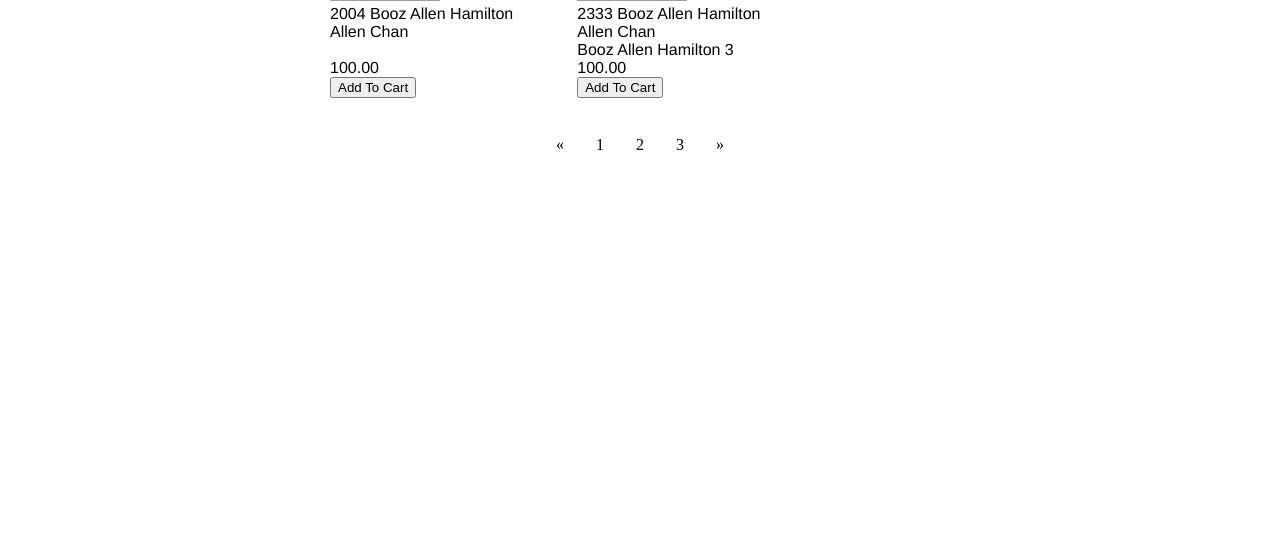
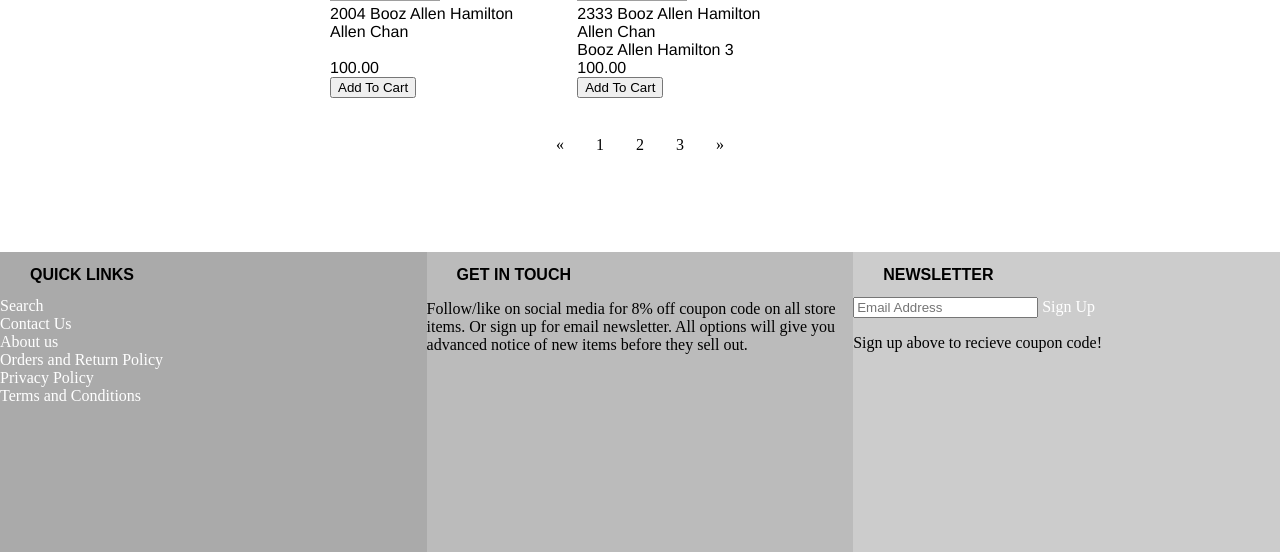
Before and after one commit to allenchan3/Card-Project, a Django app: page /sellwax/ in a window 1280 px wide. Shown: the part 1709-2261 px from the top of the page. Before the commit the page ends 1859 px from the top, so only its background shows below. Run offline with Django 3.2, Linux system fonts and the light colour scheme; data comes from the database, SQL or seed files in the repository; grey boxes are pictures that could not be loaded.

Commit message:
bottom header

```diff
--- a/cardproject/pages/static/pages/style.css
+++ b/cardproject/pages/static/pages/style.css
@@ -115,3 +115,19 @@
 
   /* Add a grey background color on mouse-over */
   .pagination a:hover:not(.active) {background-color: #ddd;}
+
+
+  /* Create three equal columns that floats next to each other */
+.column {
+    float: left;
+    width: 33.33%;
+    height: 300px; /* Should be removed. Only for demonstration */
+    text-align: left;
+  }
+
+  /* Clear floats after the columns */
+  .row:after {
+    content: "";
+    display: table;
+    clear: both;
+  }
--- a/cardproject/pages/templates/pages/sellwax.html
+++ b/cardproject/pages/templates/pages/sellwax.html
@@ -68,6 +68,32 @@
                         <a href="#">&raquo;</a>
                         </div>
 
+                        <br>
+                        <br>
+                        <br>
+                        <br>
+                        <br>
+                        <div class="row">
+                        <div class="column" style="background-color:#aaa;">
+                            <h2>QUICK LINKS</h2>
+                            <a href="#">Search</a><br>
+                            <a href="#">Contact Us</a><br>
+                            <a href="#">About us</a><br>
+                            <a href="#">Orders and Return Policy</a><br>
+                            <a href="#">Privacy Policy</a><br>
+                            <a href="#">Terms and Conditions</a>
+                        </div>
+                        <div class="column" style="background-color:#bbb;">
+                            <h2>GET IN TOUCH</h2>
+                            <p>Follow/like on social media for 8% off coupon code on all store items. Or sign up for email newsletter. All options will give you advanced notice of new items before they sell out.
+                            </p>
+                        </div>
+                        <div class="column" style="background-color:#ccc;">
+                            <h2>NEWSLETTER</h2>
+                            <input type="text" placeholder="Email Address">   <a href="#signup">Sign Up</a>
+                            <p>Sign up above to recieve coupon code!</p>
+                        </div>
+                        </div>
 
          </body>
     </html>
```
